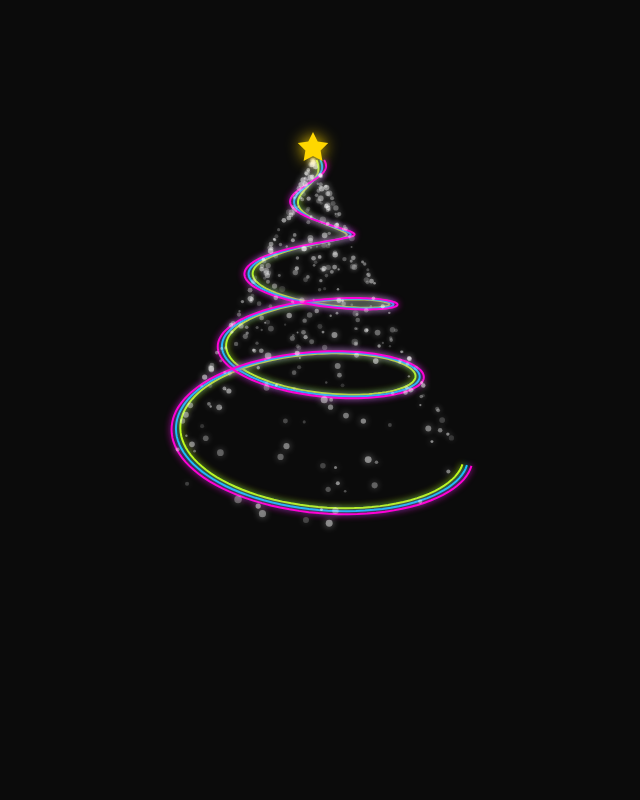
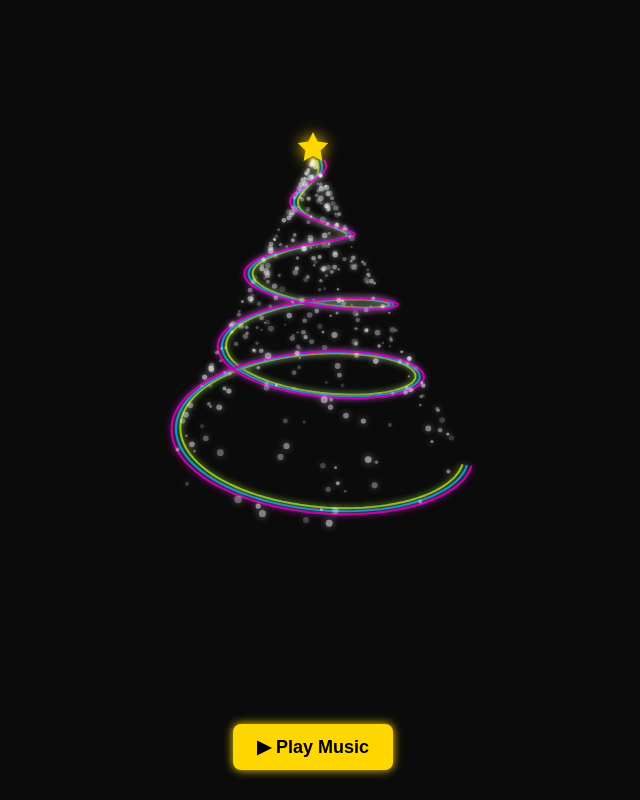
Before and after one commit to randall5429-gif/Christmas-Tree, a plain HTML site: page index.html in a window 1280 px wide. Shown: the whole page, without its empty margins (327-967 px from the left). Drawn offline with Linux system fonts and the light colour scheme.

Commit message:
Add files via upload

```diff
--- a/index.html
+++ b/index.html
@@ -8,26 +8,40 @@
     margin: 0;
     background: #0b0b0b;
     overflow: hidden;
+    font-family: sans-serif;
   }
   canvas {
     display: block;
+  }
+  #musicBtn {
+    position: absolute;
+    bottom: 30px;
+    left: 50%;
+    transform: translateX(-50%);
+    padding: 12px 24px;
+    font-size: 18px;
+    background: #ffd700;
+    border: none;
+    border-radius: 8px;
+    cursor: pointer;
+    box-shadow: 0 0 10px #ffd700;
+    color: black;
+    font-weight: bold;
+  }
+  #musicBtn:hover {
+    background: #ffc700;
   }
 </style>
 </head>
 <body>
 
-<audio id="music" src="music.mp3" loop crossorigin="anonymous"></audio>
-
+<audio id="music" loop>
+  <source src="music.mp3" type="audio/mpeg">
+  <source src="music.ogg" type="audio/ogg">
+  Your browser does not support the audio element.
+</audio>
 <canvas id="canvas"></canvas>
-
-<script>
-  const music = document.getElementById("music");
-
-  // Start music on first click anywhere
-  document.addEventListener("click", () => {
-    music.play();
-  }, { once: true });
-</script>
+<button id="musicBtn">▶ Play Music</button>
 
 <script src="tree.js"></script>
 
--- a/tree.js
+++ b/tree.js
@@ -2,6 +2,7 @@
 const canvas = document.getElementById("canvas");
 const ctx = canvas.getContext("2d");
 const audio = document.getElementById("music");
+const musicBtn = document.getElementById("musicBtn");
 
 function resize() {
   canvas.width = window.innerWidth;
@@ -13,7 +14,6 @@ window.addEventListener("resize", resize);
 /* ---------- Constants ---------- */
 const centerX = () => canvas.width / 2;
 const topY = () => canvas.height * 0.2;
-
 const STAR_COUNT = 350;
 const TREE_HEIGHT = 280;
 const TREE_RADIUS = 140;
@@ -21,11 +21,7 @@ const GARLAND_TURNS = 4;
 const PERSPECTIVE = 600;
 
 /* ---------- Garland Animation ---------- */
-const GARLAND_ANIMATION = {
-  speed: 0.02,
-  waveSpeed: 0.04,
-  amplitude: 6
-};
+const GARLAND_ANIMATION = { speed: 0.02, waveSpeed: 0.04, amplitude: 6 };
 
 /* ---------- State ---------- */
 const stars = [];
@@ -37,7 +33,6 @@ for (let i = 0; i < STAR_COUNT; i++) {
   const h = Math.random();
   const radius = h * TREE_RADIUS;
   const angle = Math.random() * Math.PI * 2;
-
   stars.push({
     x: Math.cos(angle) * radius,
     z: Math.sin(angle) * radius,
@@ -48,25 +43,25 @@ for (let i = 0; i < STAR_COUNT; i++) {
   });
 }
 
-/* ---------- Web Audio ---------- */
-const audioCtx = new (window.AudioContext || window.webkitAudioContext)();
-const analyser = audioCtx.createAnalyser();
-const source = audioCtx.createMediaElementSource(audio);
-source.connect(analyser);
-analyser.connect(audioCtx.destination);
-analyser.fftSize = 256;
+/* ---------- Audio Setup ---------- */
+let audioCtx, analyser, dataArray, bufferLength;
 
-const bufferLength = analyser.frequencyBinCount;
-const dataArray = new Uint8Array(bufferLength);
+function initAudio() {
+  if (audioCtx) return;
+  audioCtx = new (window.AudioContext || window.webkitAudioContext)();
+  const source = audioCtx.createMediaElementSource(audio);
+  analyser = audioCtx.createAnalyser();
+  source.connect(analyser);
+  analyser.connect(audioCtx.destination);
+  analyser.fftSize = 256;
+  bufferLength = analyser.frequencyBinCount;
+  dataArray = new Uint8Array(bufferLength);
+}
 
 /* ---------- 3D Projection ---------- */
 function project3D(x, y, z) {
   const scale = PERSPECTIVE / (PERSPECTIVE + z);
-  return {
-    x: centerX() + x * scale,
-    y: topY() + y * scale,
-    scale
-  };
+  return { x: centerX() + x * scale, y: topY() + y * scale, scale };
 }
 
 /* ---------- Star Topper ---------- */
@@ -74,21 +69,15 @@ function drawTopStar(x, y, r, glow) {
   ctx.save();
   ctx.translate(x, y);
   ctx.rotate(-Math.PI / 2);
-
   ctx.shadowColor = "gold";
   ctx.shadowBlur = glow;
   ctx.fillStyle = "#ffd700";
-
   ctx.beginPath();
   for (let i = 0; i < 5; i++) {
-    ctx.lineTo(
-      Math.cos((i * 2 * Math.PI) / 5) * r,
-      Math.sin((i * 2 * Math.PI) / 5) * r
-    );
-    ctx.lineTo(
-      Math.cos(((i * 2 + 1) * Math.PI) / 5) * (r / 2),
-      Math.sin(((i * 2 + 1) * Math.PI) / 5) * (r / 2)
-    );
+    ctx.lineTo(Math.cos((i * 2 * Math.PI) / 5) * r,
+               Math.sin((i * 2 * Math.PI) / 5) * r);
+    ctx.lineTo(Math.cos(((i * 2 + 1) * Math.PI) / 5) * (r / 2),
+               Math.sin(((i * 2 + 1) * Math.PI) / 5) * (r / 2));
   }
   ctx.closePath();
   ctx.fill();
@@ -100,54 +89,42 @@ function drawLight(x, y, size, alpha, scale) {
   ctx.fillStyle = `rgba(255,255,255,${alpha})`;
   ctx.shadowColor = "white";
   ctx.shadowBlur = 6 * scale;
-
   ctx.beginPath();
   ctx.arc(x, y, size * scale, 0, Math.PI * 2);
   ctx.fill();
 }
 
-/* ---------- Garland (RGB + Wave + Music) ---------- */
+/* ---------- Garland ---------- */
 function drawGarland() {
   const time = Date.now();
+  if (analyser) {
+    analyser.getByteFrequencyData(dataArray);
+    let sum = 0;
+    for (let i = 0; i < bufferLength; i++) sum += dataArray[i];
+    musicLevel = sum / bufferLength;
+  }
 
   for (let j = 0; j < 3; j++) {
     const hue = (time * 0.05 + j * 120) % 360;
-    const brightness = 50 + musicLevel * 0.5;
+    const brightness = 40 + musicLevel * 0.8;
     ctx.strokeStyle = `hsl(${hue}, 100%, ${brightness}%)`;
     ctx.lineWidth = 2;
     ctx.shadowColor = ctx.strokeStyle;
     ctx.shadowBlur = 6;
-
     ctx.beginPath();
     let first = true;
-
     for (let i = 0; i <= 500; i++) {
       const t = i / 500;
-      const angle =
-        t * GARLAND_TURNS * Math.PI * 2 -
-        rotation -
-        time * GARLAND_ANIMATION.speed * 0.001;
-
-      const wave =
-        Math.sin(time * GARLAND_ANIMATION.waveSpeed * 0.001 + t * 12) *
-        (GARLAND_ANIMATION.amplitude + musicLevel * 0.1);
-
+      const angle = t * GARLAND_TURNS * Math.PI * 2 - rotation - time * GARLAND_ANIMATION.speed * 0.001;
+      const wave = Math.sin(time * GARLAND_ANIMATION.waveSpeed * 0.001 + t * 12) *
+                   (GARLAND_ANIMATION.amplitude + musicLevel * 0.2);
       const radius = t * TREE_RADIUS + wave + j * 4;
-
       const x3 = Math.cos(angle) * radius;
       const z3 = Math.sin(angle) * radius;
       const y3 = t * TREE_HEIGHT;
-
       const p = project3D(x3, y3, z3);
-
-      if (first) {
-        ctx.moveTo(p.x, p.y);
-        first = false;
-      } else {
-        ctx.lineTo(p.x, p.y);
-      }
+      if (first) { ctx.moveTo(p.x, p.y); first = false; } else { ctx.lineTo(p.x, p.y); }
     }
-
     ctx.stroke();
     ctx.shadowBlur = 0;
   }
@@ -156,45 +133,31 @@ function drawGarland() {
 /* ---------- Animation Loop ---------- */
 function animate() {
   ctx.clearRect(0, 0, canvas.width, canvas.height);
-
-  // Analyze audio
-  analyser.getByteFrequencyData(dataArray);
-  let sum = 0;
-  for (let i = 0; i < bufferLength; i++) sum += dataArray[i];
-  musicLevel = sum / bufferLength;
-
-  rotation -= 0.003; // inverted rotation
-
-  // Garland
+  rotation -= 0.003;
   drawGarland();
-
-  // Lights
   stars.sort((a, b) => b.z - a.z);
   stars.forEach(star => {
     star.alpha += star.speed;
     if (star.alpha > 1 || star.alpha < 0.3) star.speed *= -1;
-
     const cos = Math.cos(rotation);
     const sin = Math.sin(rotation);
-
     const xRot = star.x * cos - star.z * sin;
     const zRot = star.x * sin + star.z * cos;
-
     const p = project3D(xRot, star.y, zRot);
-    drawLight(
-      p.x,
-      p.y,
-      star.size,
-      star.alpha * (0.5 + musicLevel / 512),
-      p.scale
-    );
+    drawLight(p.x, p.y, star.size, star.alpha * (0.5 + musicLevel / 512), p.scale);
   });
-
-  // Star topper
   const pulse = 12 + Math.sin(Date.now() * 0.004) * 6 + musicLevel / 10;
   drawTopStar(centerX(), topY() - 12, 16, pulse);
-
   requestAnimationFrame(animate);
 }
 
 animate();
+
+/* ---------- Button Play ---------- */
+musicBtn.addEventListener("click", () => {
+  if (!audioCtx) initAudio();
+  audio.play().then(() => {
+    if (audioCtx.state === "suspended") audioCtx.resume();
+    musicBtn.style.display = "none"; // hide button after play
+  }).catch(err => console.error("Music play error:", err));
+});
```
Also changed, not shown: 1 other file.
